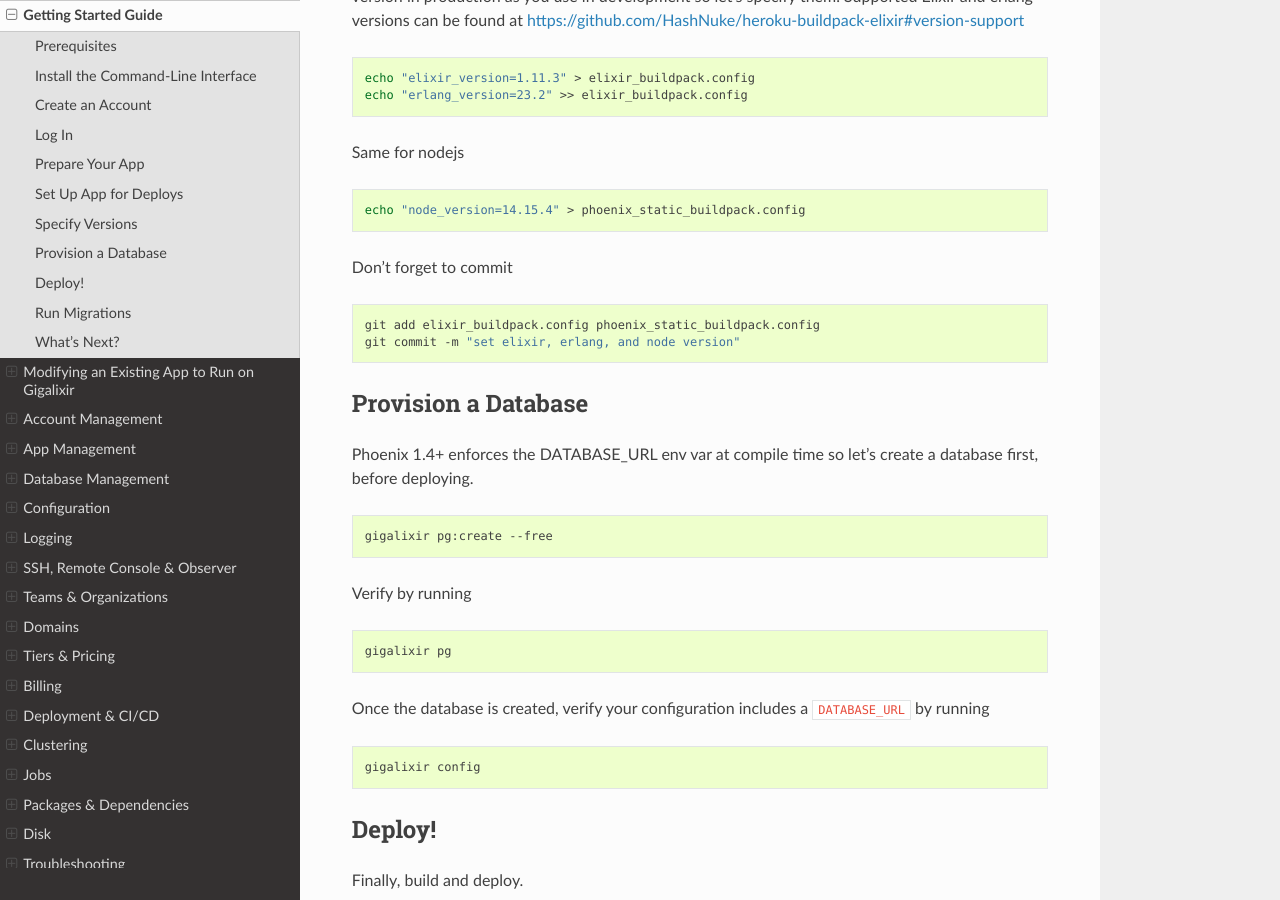
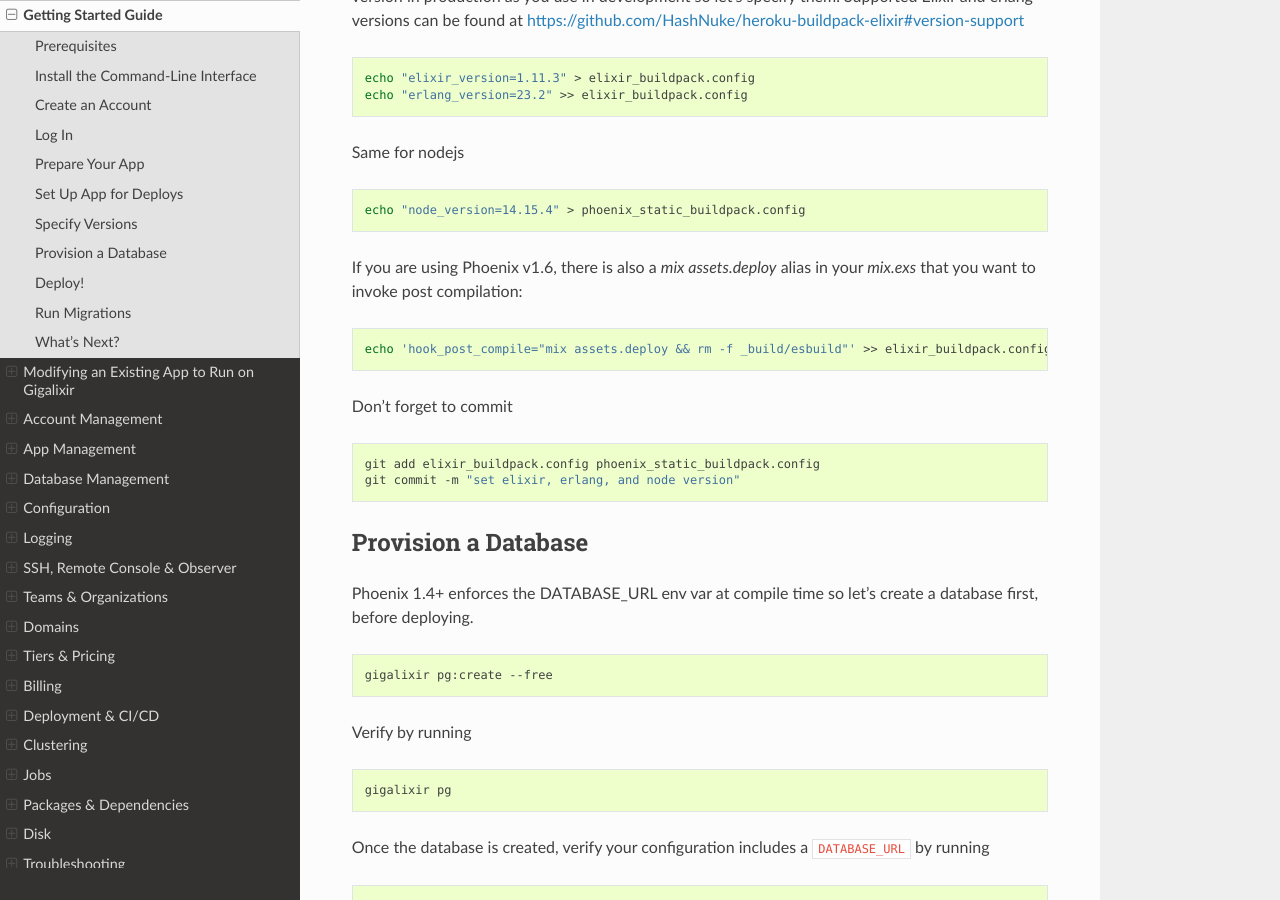
Before and after one commit to gigalixir/gigalixir-cli, a Sphinx documentation site: the page built from docs/source/getting-started-guide.rst, in a window 1280 px wide and 900 px high, scrolled down 2980 px. Built offline with Sphinx 7.4.7 and the Read the Docs theme 2.0.0, drawn with Linux system fonts in a browser that asks for light colours.

Commit message:
Mention assets.deploy for Phoenix 1.6

```diff
--- a/docs/source/getting-started-guide.rst
+++ b/docs/source/getting-started-guide.rst
@@ -189,6 +189,12 @@ Same for nodejs
 
     echo "node_version=14.15.4" > phoenix_static_buildpack.config
 
+If you are using Phoenix v1.6, there is also a `mix assets.deploy` alias in your `mix.exs` that you want to invoke post compilation:
+
+.. code-block:: bash
+
+    echo 'hook_post_compile="mix assets.deploy && rm -f _build/esbuild"' >> elixir_buildpack.config
+
 Don't forget to commit
 
 .. code-block:: bash
```
